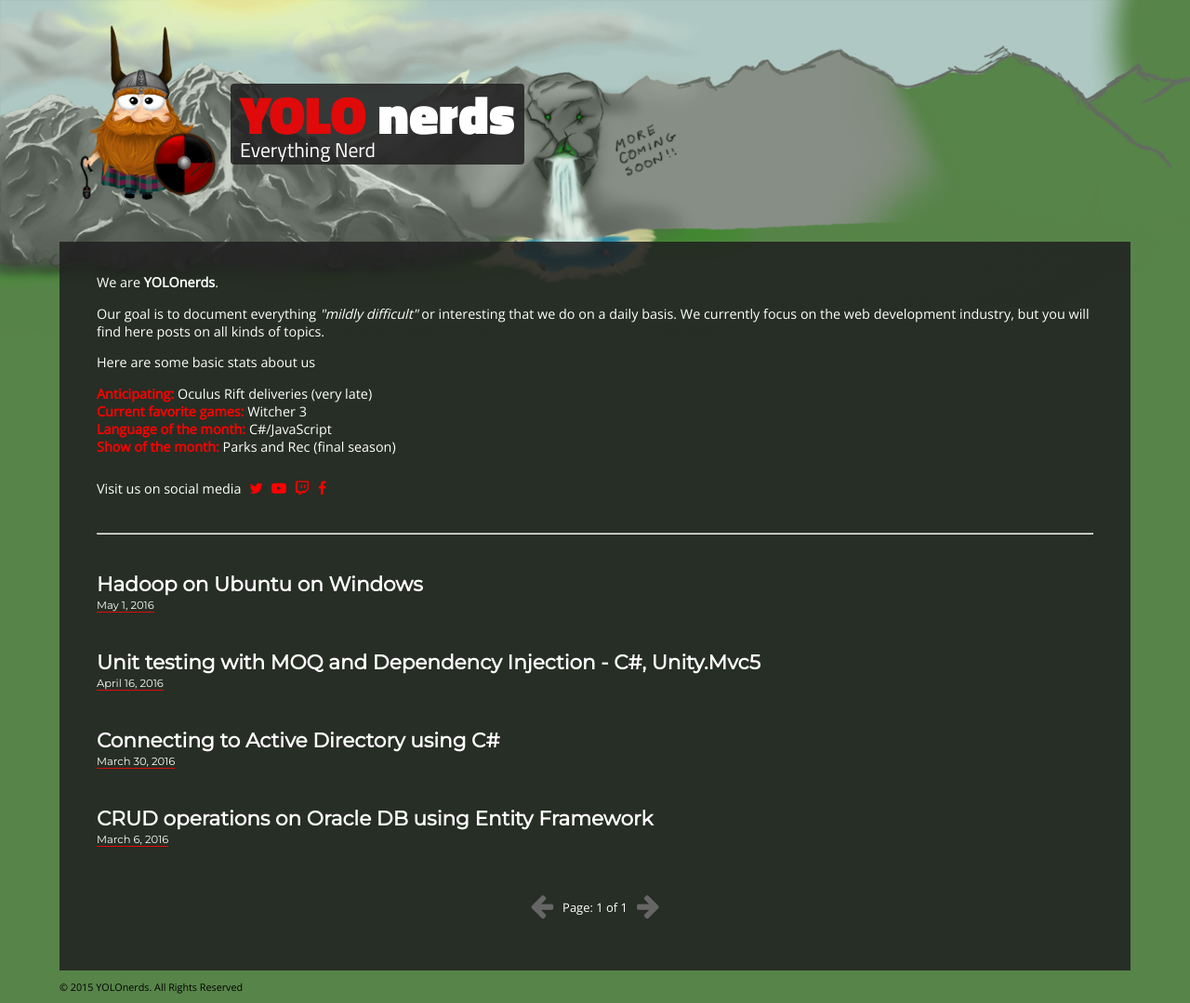
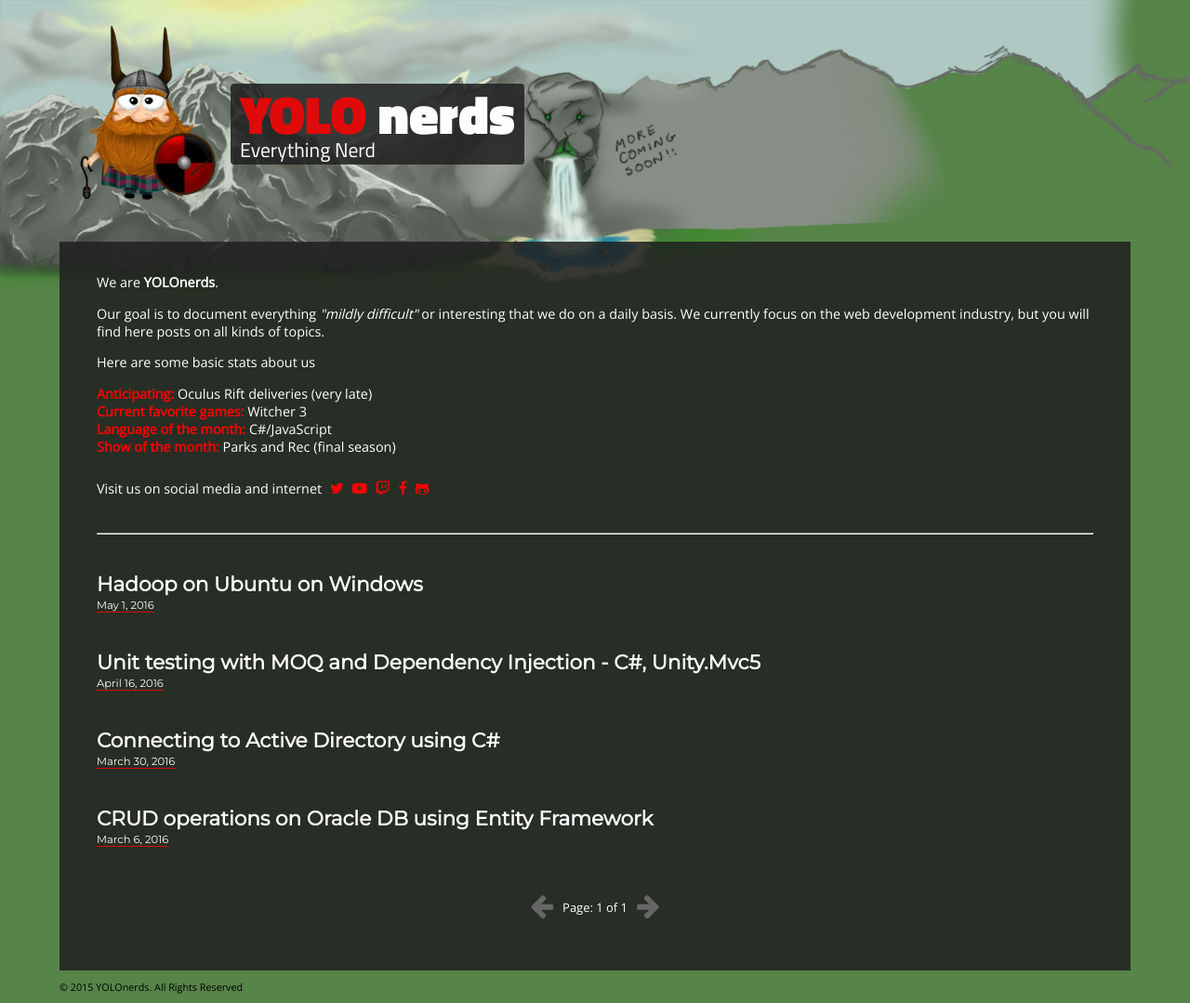
Before and after one commit to lzychowski/lzychowski.github.io, a Jekyll site: the page built from index.html, in a window 1280 px wide. Shown: the whole page at 93% size. Built offline with Jekyll 4.4.1, drawn with Linux system fonts in a browser that asks for light colours; nearby versions of some CDN libraries; the list of posts is cut into pages by our own code.

Commit message:
added github link

```diff
--- a/index.html
+++ b/index.html
@@ -14,12 +14,13 @@
 			</p>
 		</div>
 		<div style="padding: 10px 30px 0 30px;">
-			Visit us on social media
+			Visit us on social media and internet
 			<span style="font-size: 110%;">
 				<a href="https://twitter.com/yolonerds" data-toggle="tooltip" title="Visit us on twitter" style="color: red; margin-left: 5px;"><i class="fa fa-twitter fa-2"></i></a>
 				<a href="https://www.youtube.com/channel/UCLlBF93AdcogI2cQNSFP5Sw" data-toggle="tooltip" title="Visit us on YouTube" style="color: red; margin-left: 5px;"><i class="fa fa-youtube-play fa-2"></i></a>
 				<a href="https://www.twitch.tv/theyolonerds" data-toggle="tooltip" title="Visit us on Twitch" style="color: red; margin-left: 5px;"><i class="fa fa-twitch fa-2"></i></a>
 				<a href="https://www.facebook.com/YOLOnerds-1038154806279058/" data-toggle="tooltip" title="Visit us on Facebook" style="color: red; margin-left: 5px;"><i class="fa fa-facebook fa-2"></i></a>
+				<a href="https://github.com/lzychowski" data-toggle="tooltip" title="Visit us on GitHub" style="color: red; margin-left: 5px;"><i class="fa fa-github-alt fa-2"></i></a>
 			</span>
 		</div>
 		<div class="article-list-container">
```
